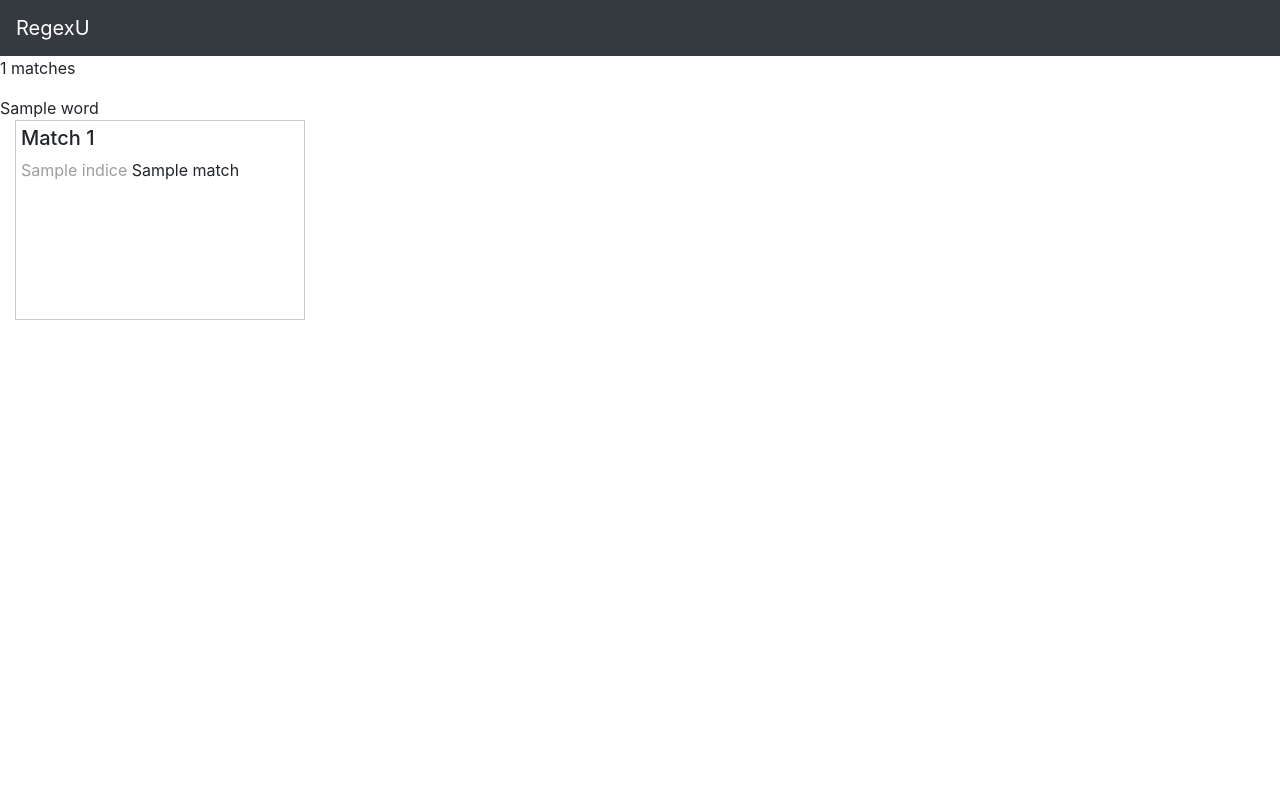
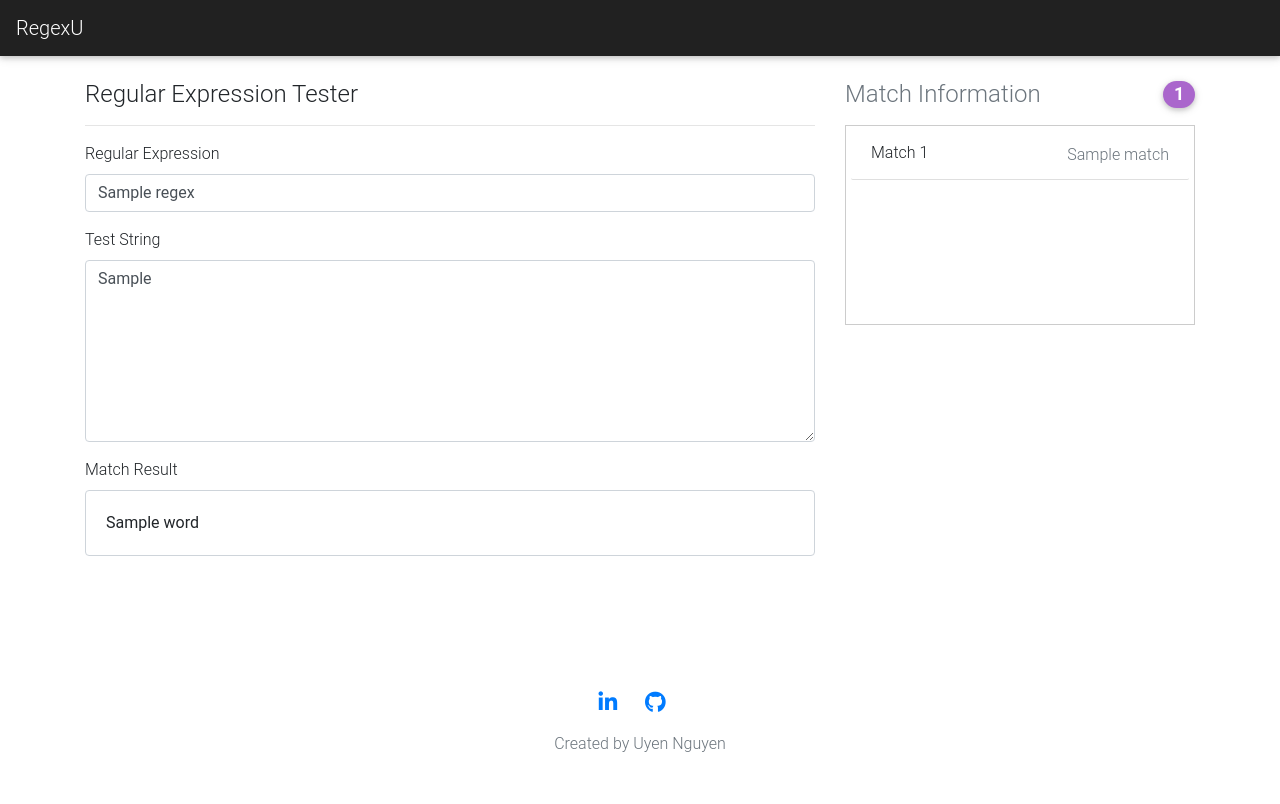
Before and after one commit to uyennguyen16900/regex-query-tool, a Flask app: template templates/result.html in a window 1280 px wide. Before the commit the page ends 320 px from the top, so only its background shows below. Run offline with Flask 2, Linux system fonts and the light colour scheme; the template is opened without the code that fills it: most values are stand-ins (such as "Sample title", 1, 10 or a date in 2020); some libraries are stand-ins or nearby versions.

```diff
--- a/app.py
+++ b/app.py
@@ -1,8 +1,15 @@
 from flask import Flask, render_template, request
 from regexQuery import *
-from jinja2 import Environment, BaseLoader
+from jinja2 import Environment, FileSystemLoader
+# import os
 
 app = Flask(__name__)
+
+# PATH = os.path.dirname(os.path.abspath(__file__))
+# TEMPLATE_ENVIRONMENT = Environment(
+#     autoescape=True,
+#     loader=FileSystemLoader(os.path.join(PATH, 'templates')),
+#     trim_blocks=False)
 
 @app.route('/')
 def index():
@@ -15,7 +22,8 @@ def result():
     regex = request.form['regex']
     test_str = request.form['test_str']
     matches, indices = regex_query(regex, test_str)
-    return render_template('result.html', matches=matches, indices=indices, test_str=test_str)
+    return render_template('result.html', regex=regex, matches=matches, indices=indices, test_str=test_str)
+    # return TEMPLATE_ENVIRONMENT.get_template('result.html').render(matches=matches, indices=indices, test_str=test_str)
 
 if __name__ == '__main__':
     app.run(debug=True)
--- a/templates/base.html
+++ b/templates/base.html
@@ -4,16 +4,36 @@
     <meta charset="utf-8">
     <title></title>
     <link rel="stylesheet" href="https://stackpath.bootstrapcdn.com/bootstrap/4.4.1/css/bootstrap.min.css" integrity="sha384-Vkoo8x4CGsO3+Hhxv8T/Q5PaXtkKtu6ug5TOeNV6gBiFeWPGFN9MuhOf23Q9Ifjh" crossorigin="anonymous">
+    <!-- Font Awesome -->
+    <link rel="stylesheet" href="https://use.fontawesome.com/releases/v5.8.2/css/all.css">
+    <!-- Bootstrap core CSS -->
+    <link href="https://cdnjs.cloudflare.com/ajax/libs/twitter-bootstrap/4.3.1/css/bootstrap.min.css" rel="stylesheet">
+    <!-- Material Design Bootstrap -->
+    <link href="https://cdnjs.cloudflare.com/ajax/libs/mdbootstrap/4.10.1/css/mdb.min.css" rel="stylesheet">
   </head>
   <body>
     <nav class="navbar navbar-dark bg-dark">
       <!-- Navbar content -->
       <a class="navbar-brand" href="/">RegexU</a>
     </nav>
+    <!-- <div class="container">
+    <div class="py-5 text-center">
+      <img class="d-block mx-auto mb-4" src="/docs/4.4/assets/brand/bootstrap-solid.svg" alt="" width="72" height="72">
+      <h2>RegexU</h2>
+      <p class="lead">Below is an example form built entirely with Bootstrap’s form controls. Each required form group has a validation state that can be triggered by attempting to submit the form without completing it.</p> -->
+
 
     {% block content %}
     {% endblock %}
 
+    <footer class="my-5 pt-5 text-muted text-center text-small">
+      <ul class="list-inline">
+        <li class="list-inline-item"><a href="https://www.linkedin.com/in/uyen-nguyen-82b680187/" class="li-ic mr-3" role="button"><i class="fab fa-lg fa-linkedin-in"></i></a></li>
+        <li class="list-inline-item"><a href="https://github.com/uyennguyen16900" class="git-ic mr-3" role="button"><i class="fab fa-lg fa-github"></i></a></li>
+      </ul>
+      <p class="mb-1">Created by Uyen Nguyen</p>
+    </footer>
+    <!-- </div> -->
     <script src="https://code.jquery.com/jquery-3.4.1.slim.min.js" integrity="sha384-J6qa4849blE2+poT4WnyKhv5vZF5SrPo0iEjwBvKU7imGFAV0wwj1yYfoRSJoZ+n" crossorigin="anonymous"></script>
     <script src="https://cdn.jsdelivr.net/npm/popper.js@1.16.0/dist/umd/popper.min.js" integrity="sha384-Q6E9RHvbIyZFJoft+2mJbHaEWldlvI9IOYy5n3zV9zzTtmI3UksdQRVvoxMfooAo" crossorigin="anonymous"></script>
     <script src="https://stackpath.bootstrapcdn.com/bootstrap/4.4.1/js/bootstrap.min.js" integrity="sha384-wfSDF2E50Y2D1uUdj0O3uMBJnjuUD4Ih7YwaYd1iqfktj0Uod8GCExl3Og8ifwB6" crossorigin="anonymous"></script>
--- a/templates/result.html
+++ b/templates/result.html
@@ -1,36 +1,71 @@
 {% extends 'base.html' %}
-
 {% block content %}
-  <p>{{ matches|length }} matches</p>
-
+<div class="container py-4">
+   <div class="row">
+      <div class="col-md-8 order-md-1">
+        <h4 class="mb-3">Regular Expression Tester</h4>
+        <hr>
+         <div class="mb-3">
+            <label>Regular Expression</label>
+            <input class="form-control" value="{{ regex }}">
+         </div>
+         <div class="mb-3">
+            <label>Test String</label>
+            <textarea name="test_str" class="form-control" id="stringInput" rows="7">{{ test_str }}</textarea>
+         </div>
+         <div class="mb-3">
+            <label>Match Result</label>
+            <div class="card" style="box-shadow:none;border:1px solid #ced4da;border-radius: .25rem;">
+               <div class="card-body">
+                  {% if matches|length == 0 %}
+                    <span style="color:#cf470c">No matches.</span>
+                  {% else %}
                     {% set i = namespace(a=0) %}
                     {% if indices|length == 0 %}
-    {% for word in test_str -%}
-      {{ word }}
-    {%- endfor %}
+                      {{ test_str }}
                     {% else %}
                       {% for word in test_str -%}
-      {%- if loop.index0 >= indices[i.a][0] and loop.index0 <= indices[i.a][1] -%}
+                        {%- if loop.index0 >= indices[i.a][0] and loop.index0 < (indices[i.a][1]) -%}
                           <span style="background-color:#abeaff;color:#0286b3">
                             {{- word -}}
                           </span>
-      {%- elif i.a < (indices|length) - 1 and loop.index0 == indices[i.a][1] + 1 -%}
+                        {%- elif i.a < (indices|length) - 1 and loop.index0 == indices[i.a][1] -%}
                           {% set i.a = i.a + 1 %}
-      {%- else -%}
-        {{ word }}
+                          {{- word -}}
+                        {%- else %}
+                          {{- word -}}
                         {%- endif -%}
                       {%- endfor %}
                     {% endif %}
-
+                  {% endif %}
+               </div>
+            </div>
+         </div>
+      </div>
       <!-- scrollspy -->
-  <div class="col-3">
+      <div class="col-md-4 order-md-2 mb-4">
+         <h4 class="d-flex justify-content-between align-items-center mb-3">
+            <span class="text-muted">Match Information</span>
+            <span class="badge badge-secondary badge-pill">{{ matches|length }}</span>
+         </h4>
          <div data-spy="scroll" data-target="#myScrollspy" data-offset="10"
             style="height:200px;overflow-y: scroll;padding:5px; border: 1px solid #ccc;">
+            {% if matches|length == 0 %}
+              <span style="color:#cf470c">Your regular expression does not match the subject string.</span>
+            {% else %}
+              <ul class="list-group mb-3">
                {% for match in matches %}
-        <h5>Match {{ loop.index }}</h5>
-        <p><span style="color:#9d9d9e">{{indices[loop.index0]}} </span>{{ match }}</p>
+                 <li>
+                    <div class="list-group-item d-flex justify-content-between lh-condensed" style="border-top:none;border-left:none;border-right:none">
+                       <h6 class="my-0">Match {{ loop.index }}</h6>
+                       <span class="text-muted">{{ match }}</span>
+                    </div>
+                 </li>
                {% endfor %}
+              </ul>
+            {% endif %}
          </div>
       </div>
-
+   </div>
+</div>
 {% endblock %}
```
Also changed, not shown: requirements.txt (added, +50 -0 lines), templates/index.html (+13 -56 lines), test.py (deleted, +0 -29 lines), scripts/result.js (deleted), 1 other file. Lines whose indentation alone changed are shown as unchanged.
